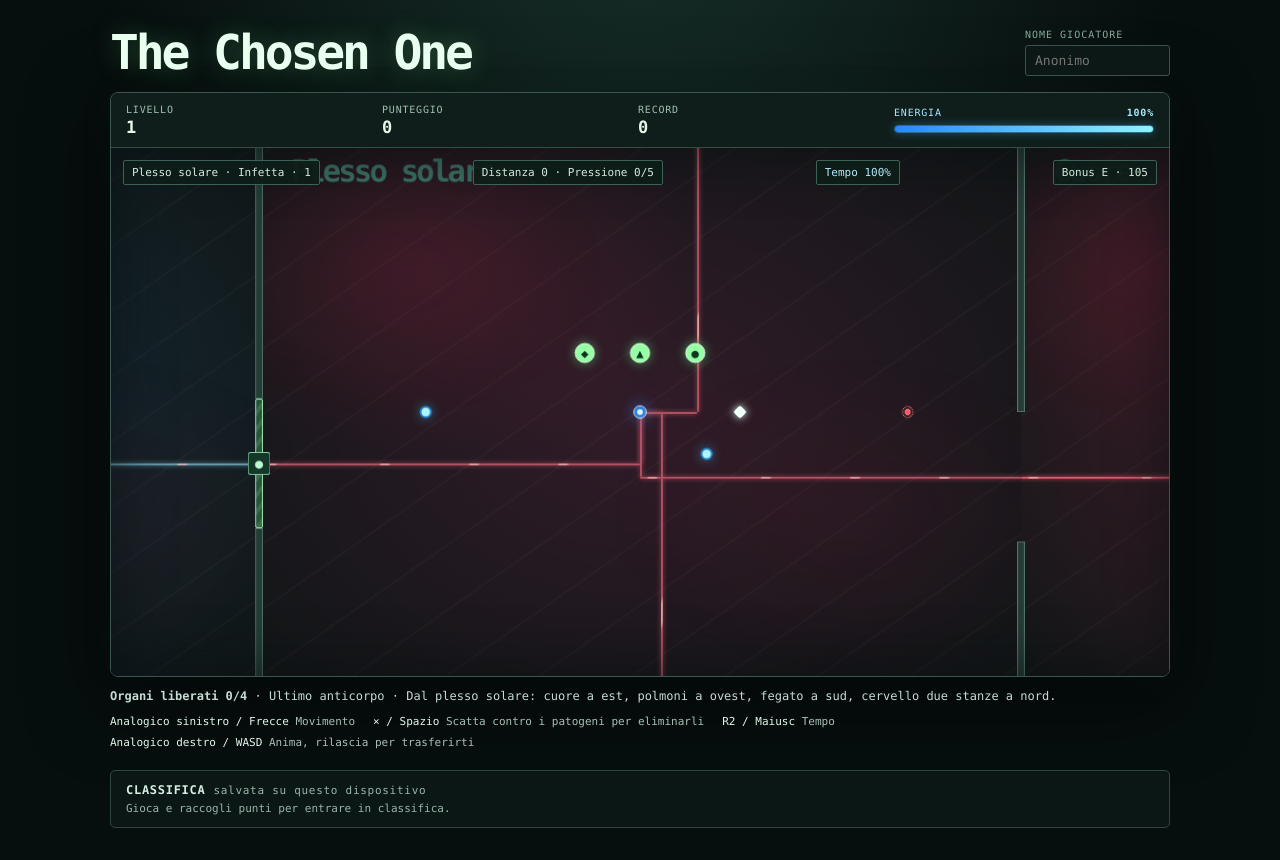
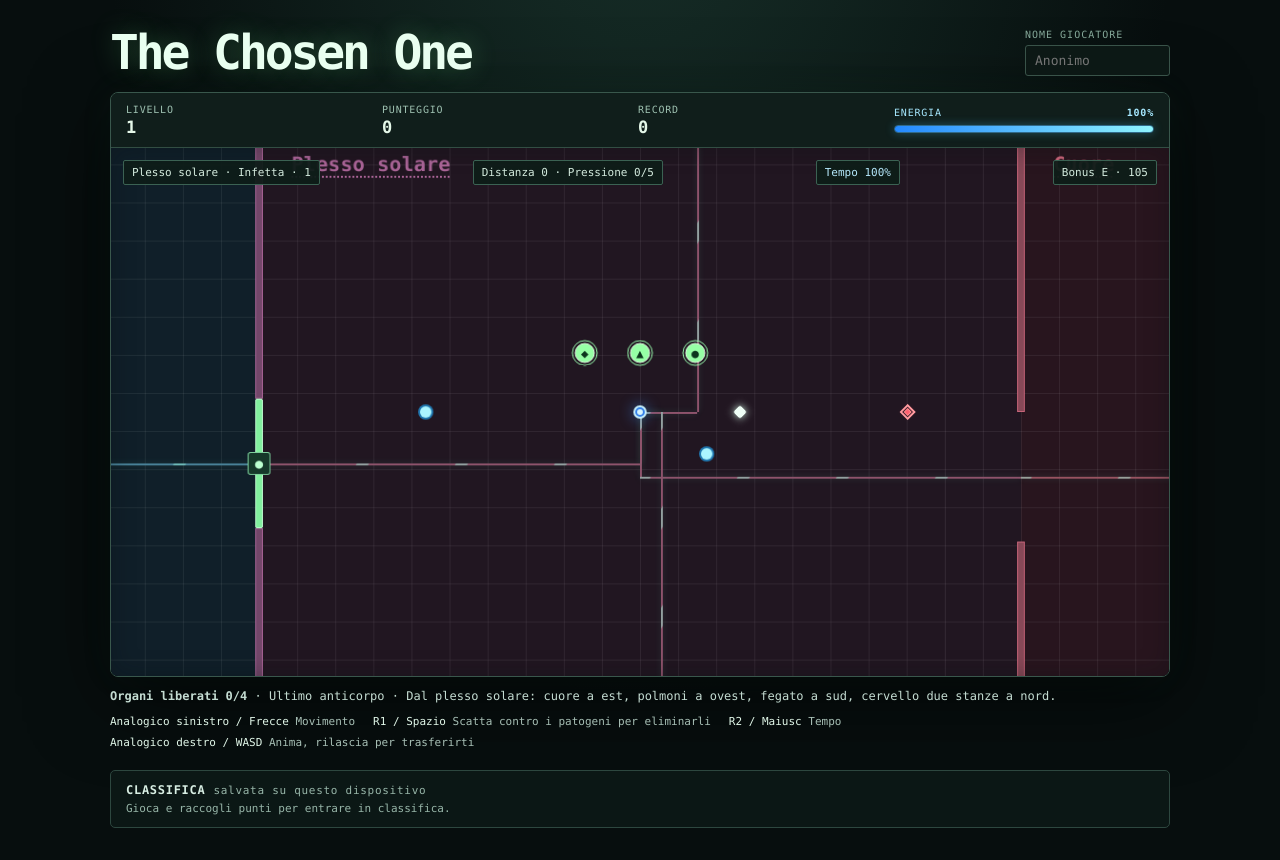
Before and after one commit to der1988/moscerino, a React (Vite) app: page / in a window 1280 px wide. Built offline with nearby package versions, Linux system fonts and the light colour scheme.

Commit message:
Ripristina R1 e migliora la leggibilità delle stanze

```diff
--- a/src/App.css
+++ b/src/App.css
@@ -260,7 +260,7 @@
   z-index: 14;
   pointer-events: none;
   content: "";
-  box-shadow: inset 0 0 55px 3px #080e10a8;
+  box-shadow: inset 0 0 24px #080e104d;
 }
 
 .time-dilated::after {
@@ -269,7 +269,7 @@
 }
 
 .time-stopped .arena-world * { animation-play-state: paused; }
-.dash-active::before { position: absolute; inset: 0; z-index: 15; pointer-events: none; content: ""; border: 1px solid #83c6ff; box-shadow: inset 0 0 18px #5ba8ff9e; }
+.dash-active::before { position: absolute; inset: 0; z-index: 15; pointer-events: none; content: ""; border: 1px solid #83c6ff; box-shadow: inset 0 0 10px #5ba8ff78; }
 
 .matrix-controls {
   display: flex;
@@ -303,31 +303,36 @@
   .matrix-trace::after, .matrix-door.is-open span { animation: none; }
 }
 
-.matrix-room { --vessel: #b05262; --tissue: #321c29; }
-.matrix-room[data-tissue="Cuore"] { --tissue: #48202d; --vessel: #df586d; }
-.matrix-room[data-tissue="Polmoni"] { --tissue: #182e39; --vessel: #669aab; }
-.matrix-room[data-tissue="Fegato"] { --tissue: #372a1d; --vessel: #c28d52; }
-.matrix-room[data-tissue="Cervello"] { --tissue: #30243a; --vessel: #a483b9; }
+.matrix-room { --vessel: #f28bb1; --tissue: #211621; --structure: #ab6598; }
+.matrix-room[data-tissue="Cuore"] { --tissue: #28151e; --vessel: #ff8c9f; --structure: #cb667b; }
+.matrix-room[data-tissue="Polmoni"] { --tissue: #101f29; --vessel: #7edcff; --structure: #54a6c4; }
+.matrix-room[data-tissue="Fegato"] { --tissue: #241c12; --vessel: #ffd089; --structure: #c49a56; }
+.matrix-room[data-tissue="Cervello"] { --tissue: #1c172b; --vessel: #c6adff; --structure: #a089de; }
+.matrix-room[data-health="sana"] { --tissue: #102722; --vessel: #82ebc2; --structure: #62b49b; }
+
 .matrix-room .sector-floor {
-  background: radial-gradient(ellipse at 22% 24%, #96244336, transparent 32%),
-    repeating-linear-gradient(145deg, transparent 0 24px, #eed6d408 25px 26px, transparent 27px 56px),
-    radial-gradient(ellipse, var(--tissue), #101617);
+  background:
+    linear-gradient(90deg, #ffffff12 1px, transparent 1px),
+    linear-gradient(#ffffff12 1px, transparent 1px),
+    var(--tissue);
+  background-size: 40px 40px;
 }
-.matrix-room .matrix-trace { background: var(--vessel); border-radius: 10px; box-shadow: 0 0 5px var(--vessel); }
-.matrix-room .matrix-trace::after { background: repeating-linear-gradient(110deg, transparent 0 38px,#ffc1b9 40px 47px, transparent 50px 88px); }
-.matrix-room[data-health="sana"] { --tissue: #173b34; --vessel: #68a997; }
-.matrix-room[data-health="sana"] .sector-floor { background: radial-gradient(ellipse, var(--tissue), #0c211c); }
+.matrix-room .room-coordinate { color: var(--structure); font-size: 21px; letter-spacing: .01em; }
+.matrix-room .matrix-wall {
+  background: color-mix(in srgb, var(--structure) 65%, #0a1014);
+  border-color: var(--structure);
+}
+.matrix-room .matrix-trace { background: color-mix(in srgb, var(--vessel) 52%, var(--tissue)); }
+.matrix-room .matrix-trace::after { opacity: .45; }
 .matrix-room[data-health="sana"] .matrix-trace::after { animation-duration: 6s; }
-.enemy { border-radius: 35% 50% 30% 50%; outline: 1px dotted #ff8383; outline-offset: 2px; }
-.player::after { content: ''; position: absolute; inset: -4px; border: 1px solid #cbf4ff; border-radius: 50%; }
+.matrix-door:not(.is-open) { background: #81ef9e; border-color: #c1ffd2; }
+.matrix-door.is-open { border-color: #81ddff; }
+.matrix-door.is-open span { color: #b7edff; }
+.matrix-light { outline: 1px solid #9bffb0; outline-offset: 2px; box-shadow: none; }
+.matrix-orb { width: 12px; height: 12px; box-shadow: 0 0 0 2px #2078b1; }
+.enemy { background: #ff6071; outline: 2px solid #ff9a9f; outline-offset: 1px; }
+.player::after { content: ''; position: absolute; inset: -4px; border: 2px solid #cbf4ff; border-radius: 50%; }
+
 .cleanse-signal { position: absolute; z-index: 21; bottom: 18px; left: 50%; transform: translateX(-50%); padding: 7px 14px; border: 1px solid #73e8ad; color: #cdffe0; background: #103a2d; }
 .body-guide { color: #c4dcd2; font-size: 12px; }
-.matrix-room[data-health="infetta"] .sector-floor::after {
-  content: ""; position: absolute; inset: 0; pointer-events: none;
-  background: radial-gradient(ellipse at 18% 26%, #dc315428, transparent 25%), radial-gradient(ellipse at 78% 68%, #ac284832, transparent 30%);
-  animation: inflamed-tissue 2.8s ease-in-out infinite alternate;
-}
-@keyframes inflamed-tissue { from { opacity: .35; } to { opacity: 1; } }
-@media (prefers-reduced-motion: reduce) {
-  .matrix-room[data-health="infetta"] .sector-floor::after { animation: none; }
-}
+.matrix-room[data-health="infetta"] .room-coordinate { text-decoration: underline dotted; text-underline-offset: 5px; }
--- a/src/App.jsx
+++ b/src/App.jsx
@@ -572,7 +572,7 @@ function App() {
     let animationFrame
     let previous = null
     let elapsed = 0
-    let crossHeld = false
+    let r1Held = false
     let padEngaged = false
 
     function tick(pad, requestBoost) {
@@ -714,13 +714,13 @@ function App() {
       previous = timestamp
       if (elapsed >= FRAME_TIME) {
         const pad = Array.from(navigator.getGamepads?.() ?? []).find(gamepad => gamepad?.connected)
-        const cross = Boolean(pad?.buttons[0]?.pressed)
-        const active = Boolean(cross || pad?.buttons[7]?.value > 0 || pad?.axes.some(axis => Math.abs(axis) > 0.23))
+        const r1 = Boolean(pad?.buttons[5]?.pressed)
+        const active = Boolean(r1 || pad?.buttons[7]?.value > 0 || pad?.axes.some(axis => Math.abs(axis) > 0.23))
         if (active && !padEngaged) startMusic()
         padEngaged = active
-        let dash = boostRequested.current || (cross && !crossHeld)
+        let dash = boostRequested.current || (r1 && !r1Held)
         boostRequested.current = false
-        crossHeld = cross
+        r1Held = r1
         while (elapsed >= FRAME_TIME) {
           runRef.current = tick(pad, dash)
           dash = false
@@ -845,7 +845,7 @@ function App() {
       <p className="body-guide"><strong>{freedOrgans === 4 ? 'Quattro organi liberati' : `Organi liberati ${freedOrgans}/4`}</strong> · Ultimo anticorpo · Dal plesso solare: cuore a est, polmoni a ovest, fegato a sud, cervello due stanze a nord.</p>
       <ul className="matrix-controls" aria-label="Comandi">
         <li><kbd>Analogico sinistro / Frecce</kbd> Movimento</li>
-        <li><kbd>× / Spazio</kbd> Scatta contro i patogeni per eliminarli</li>
+        <li><kbd>R1 / Spazio</kbd> Scatta contro i patogeni per eliminarli</li>
         <li><kbd>R2 / Maiusc</kbd> Tempo</li>
         <li><kbd>Analogico destro / WASD</kbd> Anima, rilascia per trasferirti</li>
       </ul>
```
